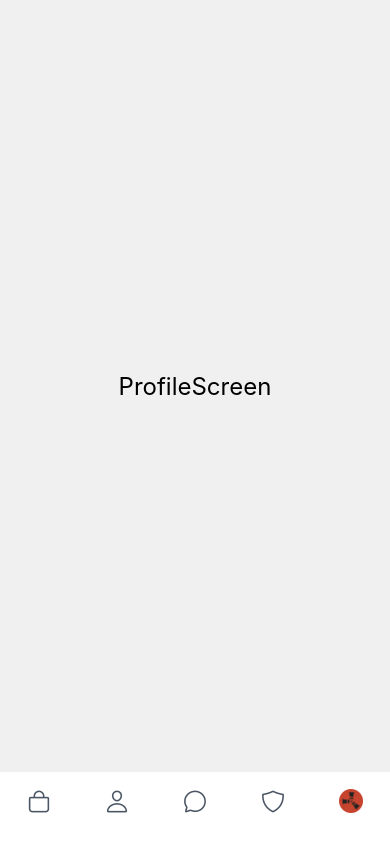
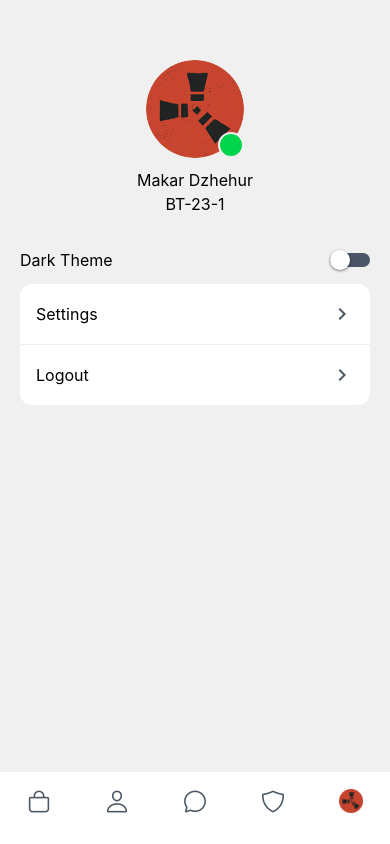
Before and after one commit to dzhhem/ReactNativeLabWorks, a React Native app: screen /Profile in a window 390 px wide. Built offline with nearby package versions, Linux system fonts and the light colour scheme.

Commit message:
feat: add ProfileScreen functionality

```diff
--- /dev/null
+++ b/components/ButtonsList.js
@@ -0,0 +1,43 @@
+import React from 'react';
+import styled from 'styled-components/native';
+import { FlatList } from 'react-native';
+import { MaterialIcons } from '@expo/vector-icons';
+
+const MenuItem = styled.TouchableOpacity`
+    background-color: ${({ theme }) => theme.colors.profileButton};
+    padding: 18px 16px;
+    flex-direction: row;
+    justify-content: space-between;
+    align-items: center;
+    border-top-left-radius: ${({ isFirst }) => (isFirst ? '12px' : '0px')};
+    border-top-right-radius: ${({ isFirst }) => (isFirst ? '12px' : '0px')};
+    border-bottom-left-radius: ${({ isLast }) => (isLast ? '12px' : '0px')};
+    border-bottom-right-radius: ${({ isLast }) => (isLast ? '12px' : '0px')};
+    border-bottom-width: ${({ isLast }) => (!isLast ? '1px' : '0px')};
+    border-bottom-color: ${({ theme }) => theme.colors.background};
+`;
+
+const MenuText = styled.Text`
+    color: ${({ theme }) => theme.colors.text};
+    font-size: 16px;
+`;
+
+export default function ButtonsList({ items, onPress }) {
+    return (
+        <FlatList
+            data={items}
+            keyExtractor={(item) => item.id}
+            scrollEnabled={false}
+            renderItem={({ item, index }) => (
+                <MenuItem
+                    onPress={() => onPress?.(item)}
+                    isFirst={index === 0}
+                    isLast={index === items.length - 1}
+                >
+                    <MenuText>{item.label}</MenuText>
+                    <MaterialIcons name="keyboard-arrow-right" size={24} color="#4b5664" />
+                </MenuItem>
+            )}
+        />
+    );
+}
--- /dev/null
+++ b/components/ScreenContainer.js
@@ -0,0 +1,9 @@
+import styled from "styled-components/native";
+
+const ScreenContainer = styled.View`
+    flex: 1;
+    background-color: ${({ theme }) => theme.colors.background};
+    padding: 60px 20px 0 20px;
+`;
+
+export default ScreenContainer;
--- a/screens/ProfileScreen.js
+++ b/screens/ProfileScreen.js
@@ -1,7 +1,91 @@
-import StyledComponent from '../components/StyledComponent';
+import React, { useContext } from 'react';
+import styled from 'styled-components/native';
+import { Switch  } from 'react-native';
+import { ThemeContext } from '../components/ThemeContext';
+import ScreenContainer from '../components/ScreenContainer';
+import ButtonsList from "../components/ButtonsList";
+
+const AvatarContainer = styled.View`
+    align-items: center;
+    margin-bottom: 34px;
+`;
+
+const AvatarWrapper = styled.View`
+    position: relative;
+    margin-bottom: 10px;
+`;
+
+const Avatar = styled.Image`
+    width: 98px;
+    height: 98px;
+    border-radius: 49px;
+`;
+
+const OnlineIndicator = styled.View`
+    position: absolute;
+    bottom: 0;
+    right: 0;
+    width: 26px;
+    height: 26px;
+    border-radius: 13px;
+    overflow: hidden;
+    background-color: #00d44b;
+    border-width: 2px;
+    border-color: ${({ theme }) => theme.colors.background};
+`;
+
+const UserInfo = styled.Text`
+    font-size: 16px;
+    line-height: 24px;
+    color: ${({ theme }) => theme.colors.text};
+    text-align: center;
+`;
+
+const ProfileText = styled.Text`
+    color: ${({ theme }) => theme.colors.text};
+    font-size: 16px;
+`;
+
+const SwitchRow = styled.View`
+    flex-direction: row;
+    align-items: center;
+    justify-content: space-between;
+    margin-bottom: 14px;
+`;
+
+const menuItems = [
+    { id: '1', label: 'Settings' },
+    { id: '2', label: 'Logout' }
+];
 
 export default function ProfileScreen() {
+    const { themeName, toggleTheme } = useContext(ThemeContext);
+
     return (
-        <StyledComponent text={'ProfileScreen'}></StyledComponent>
+        <ScreenContainer>
+            <AvatarContainer>
+                <AvatarWrapper>
+                    <Avatar source={require('../assets/img/my-pfp.png')} />
+                    <OnlineIndicator />
+                </AvatarWrapper>
+                <UserInfo>Makar Dzhehur</UserInfo>
+                <UserInfo>BT-23-1</UserInfo>
+            </AvatarContainer>
+
+            <SwitchRow>
+                <ProfileText>Dark Theme</ProfileText>
+                <Switch
+                    value={themeName === 'dark'}
+                    onValueChange={toggleTheme}
+                    trackColor={{ false: '#4b5664', true: '#31bcfc' }}
+                    thumbColor='#ffffff'
+                />
+            </SwitchRow>
+
+            <ButtonsList
+                items={menuItems}
+                onPress={(item) => alert(item.label)}
+            />
+        </ScreenContainer>
     );
 }
```
